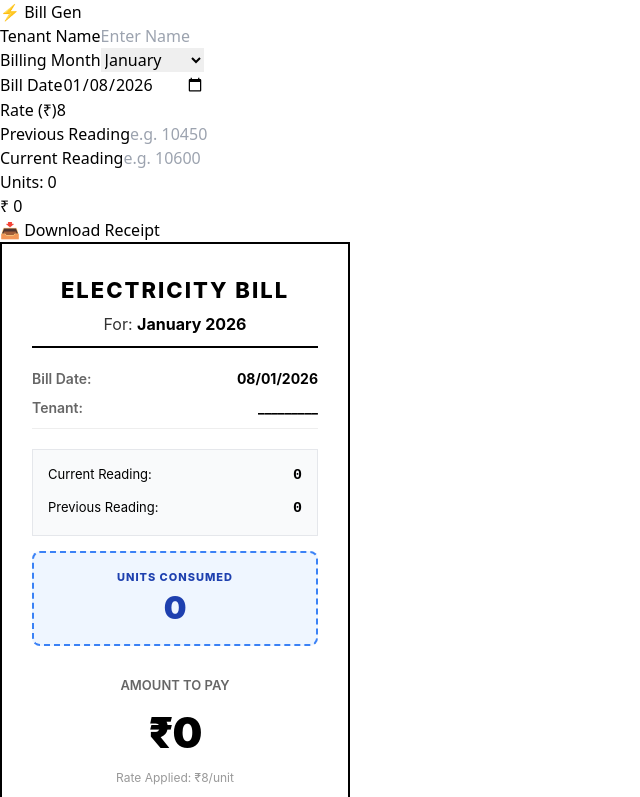
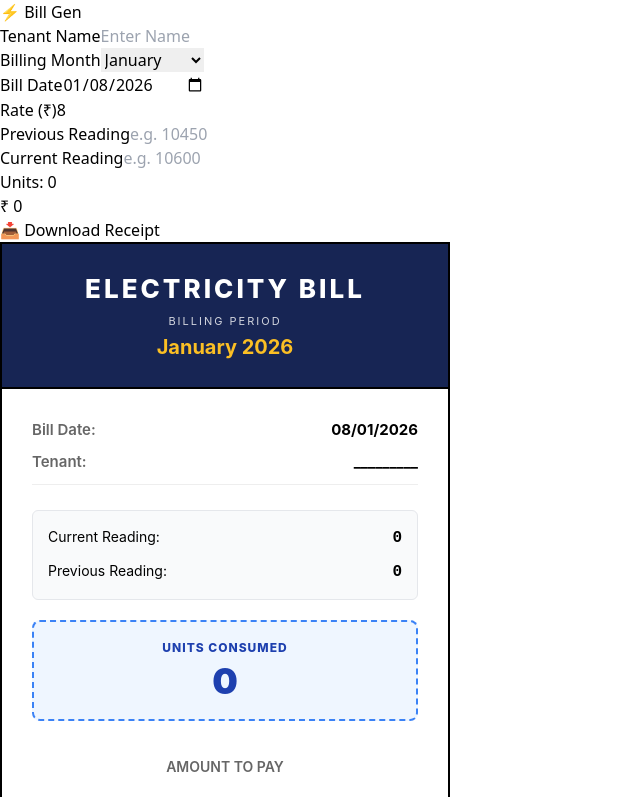
Before and after one commit to Uday-S-Rathore/bill-generator, a React (Vite) app: page / in a window 1280 px wide. Shown: the top 797 px of the page, without its empty margins (0-640 px from the left). Built offline with nearby package versions, Linux system fonts and the light colour scheme.

Commit message:
Header and Layout change

```diff
--- a/src/components/BillTemplate.jsx
+++ b/src/components/BillTemplate.jsx
@@ -4,7 +4,6 @@ const BillTemplate = React.forwardRef(({ data }, ref) => {
   const units = (Number(data.currReading) || 0) - (Number(data.prevReading) || 0);
   const totalAmount = units * Number(data.rate);
   const formatNumber = (num) => new Intl.NumberFormat('en-IN').format(num);
-  const currentYear = new Date().getFullYear();
 
   const formatDate = (dateString) => {
     if (!dateString) return '';
@@ -12,7 +11,8 @@ const BillTemplate = React.forwardRef(({ data }, ref) => {
     return `${day}/${month}/${year}`;
   };
 
-  // The Modern Font Stack for a clean, professional look
+  const currentYear = new Date().getFullYear();
+
   const fontStyle = {
     fontFamily: '-apple-system, BlinkMacSystemFont, "Segoe UI", Roboto, Helvetica, Arial, sans-serif'
   };
@@ -23,27 +23,51 @@ const BillTemplate = React.forwardRef(({ data }, ref) => {
         ref={ref}
         style={{
           ...fontStyle,
-          width: '350px',
+          width: '450px', // FIX: Set to 450px so it is wide and spacious
           backgroundColor: '#ffffff',
-          padding: '30px',
+          padding: '0px', // FIX: No outer padding, so header touches the edges
           color: '#000000',
-          border: '2px solid #000'
+          border: '2px solid #000',
+          overflow: 'hidden' // Keeps everything neat inside the border
         }}
       >
-        {/* Header */}
-        <div style={{ textAlign: 'center', borderBottom: '2px solid #000', paddingBottom: '10px', marginBottom: '20px' }}>
-          <h2 style={{ margin: 0, fontSize: '22px', fontWeight: '800', textTransform: 'uppercase', letterSpacing: '2px' }}>
+        {/* 1. The Corporate Header (Full Width) */}
+        <div style={{
+          backgroundColor: '#172554', // Deep Navy Blue
+          color: '#ffffff',
+          padding: '25px', // Padding is now inside here
+          textAlign: 'center',
+          borderBottom: '2px solid #000'
+        }}>
+          <h2 style={{
+            margin: 0,
+            fontSize: '26px',
+            fontWeight: '800',
+            textTransform: 'uppercase',
+            letterSpacing: '3px',
+            marginBottom: '5px'
+          }}>
             Electricity Bill
           </h2>
-          {/* FIXED: Uses data.billMonth + Dynamic currentYear */}
-          <p style={{ margin: '5px 0 0 0', fontSize: '16px', color: '#333' }}>
-             For: <span style={{ fontWeight: 'bold', color: '#000' }}>{data.billMonth} {currentYear}</span>
+          <p style={{ margin: 0, fontSize: '11px', opacity: '0.8', letterSpacing: '2px', textTransform: 'uppercase' }}>
+             Billing Period
+          </p>
+          <p style={{
+            margin: '2px 0 0 0',
+            fontSize: '20px',
+            fontWeight: 'bold',
+            color: '#fbbf24' // Gold text
+          }}>
+             {data.billMonth} {currentYear}
           </p>
         </div>
 
+        {/* 2. The Body Wrapper (Adds white space around the text) */}
+        <div style={{ padding: '30px' }}>
+
           {/* Basic Info */}
-        <div style={{ marginBottom: '20px', fontSize: '14px' }}>
-          <div style={{ display: 'flex', justifyContent: 'space-between', marginBottom: '8px' }}>
+          <div style={{ marginBottom: '25px', fontSize: '15px' }}>
+            <div style={{ display: 'flex', justifyContent: 'space-between', marginBottom: '10px' }}>
               <span style={{ color: '#666', fontWeight: '600' }}>Bill Date:</span>
               <span style={{ fontWeight: '700' }}>{formatDate(data.billDate)}</span>
             </div>
@@ -54,62 +78,60 @@ const BillTemplate = React.forwardRef(({ data }, ref) => {
           </div>
 
           {/* Meter Readings Box */}
-        <div style={{ backgroundColor: '#f9fafb', border: '1px solid #e5e7eb', padding: '15px' }}>
-          <div style={{ display: 'flex', justifyContent: 'space-between', marginBottom: '10px', fontSize: '13px' }}>
+          <div style={{ backgroundColor: '#f9fafb', border: '1px solid #e5e7eb', padding: '15px', borderRadius: '6px' }}>
+            <div style={{ display: 'flex', justifyContent: 'space-between', marginBottom: '10px', fontSize: '14px' }}>
               <span>Current Reading:</span>
-            <span style={{ fontWeight: 'bold', fontFamily: 'monospace', fontSize: '15px' }}>{formatNumber(data.currReading || 0)}</span>
+              <span style={{ fontWeight: 'bold', fontFamily: 'monospace', fontSize: '16px' }}>{formatNumber(data.currReading || 0)}</span>
             </div>
-          <div style={{ display: 'flex', justifyContent: 'space-between', fontSize: '13px' }}>
+            <div style={{ display: 'flex', justifyContent: 'space-between', fontSize: '14px' }}>
               <span>Previous Reading:</span>
-            <span style={{ fontWeight: 'bold', fontFamily: 'monospace', fontSize: '15px' }}>{formatNumber(data.prevReading || 0)}</span>
+              <span style={{ fontWeight: 'bold', fontFamily: 'monospace', fontSize: '16px' }}>{formatNumber(data.prevReading || 0)}</span>
             </div>
           </div>
 
-
-{/* Units Consumed Highlight Badge - The "Invisible Text" Fix */}
+          {/* Units Consumed Highlight Badge */}
           <div
             style={{
-    marginTop: '15px',
+              marginTop: '20px',
               textAlign: 'center',
               border: '2px dashed #3b82f6',
-    backgroundColor: '#eff6ff', // Light blue background
+              backgroundColor: '#eff6ff',
               borderRadius: '8px',
-    paddingTop: '10px'
+              paddingTop: '12px'
             }}
           >
-    <span style={{ fontSize: '11px', color: '#1e40af', fontWeight: '800', textTransform: 'uppercase', letterSpacing: '1px' }}>
+              <span style={{ fontSize: '12px', color: '#1e40af', fontWeight: '800', textTransform: 'uppercase', letterSpacing: '1px' }}>
                   Units Consumed
               </span>
 
-    <div style={{ fontSize: '32px', fontWeight: '900', color: '#1e40af', lineHeight: '1', marginTop: '5px' }}>
+              <div style={{ fontSize: '36px', fontWeight: '900', color: '#1e40af', lineHeight: '1', marginTop: '5px' }}>
                   {units > 0 ? units : 0}
               </div>
 
-    {/* NUCLEAR FIX: A real dot that blends into the background.
-        The tool cannot ignore this because it is text. */}
+              {/* The "Invisible Dot" Fix */}
               <div style={{
-      color: '#eff6ff', // Same as background color (invisible)
-      fontSize: '20px', // Forces exactly 20px of height
+                color: '#eff6ff',
+                fontSize: '20px',
                 lineHeight: '20px',
                 userSelect: 'none'
-    }}>
-      .
-    </div>
+              }}>.</div>
           </div>
 
-        {/* Total Amount Section */}
-        <div style={{ marginTop: '30px', textAlign: 'center' }}>
-          <div style={{ fontSize: '13px', color: '#666', fontWeight: '600', textTransform: 'uppercase' }}>Amount to Pay</div>
-          <div style={{ fontSize: '42px', fontWeight: '900', margin: '5px 0', letterSpacing: '-1px' }}>
+          {/* Total Amount */}
+          <div style={{ marginTop: '35px', textAlign: 'center' }}>
+            <div style={{ fontSize: '14px', color: '#666', fontWeight: '600', textTransform: 'uppercase' }}>Amount to Pay</div>
+            <div style={{ fontSize: '48px', fontWeight: '900', margin: '5px 0', letterSpacing: '-1px' }}>
               ₹{formatNumber(totalAmount > 0 ? totalAmount : 0)}
             </div>
-          <div style={{ fontSize: '12px', color: '#999', marginTop: '5px' }}>Rate Applied: ₹{data.rate}/unit</div>
+            <div style={{ fontSize: '13px', color: '#999', marginTop: '5px' }}>Rate Applied: ₹{data.rate}/unit</div>
           </div>
 
           {/* Footer */}
-        <div style={{ marginTop: '40px', borderTop: '1px solid #eee', paddingTop: '15px', textAlign: 'center', fontSize: '11px', color: '#999', fontStyle: 'italic' }}>
+          <div style={{ marginTop: '40px', borderTop: '1px solid #eee', paddingTop: '15px', textAlign: 'center', fontSize: '12px', color: '#999', fontStyle: 'italic' }}>
             Please pay before the due date. Thank you!
           </div>
+
+        </div> {/* End of Body Wrapper */}
       </div>
     </div>
   );
```
Lines whose indentation alone changed are shown as unchanged.
